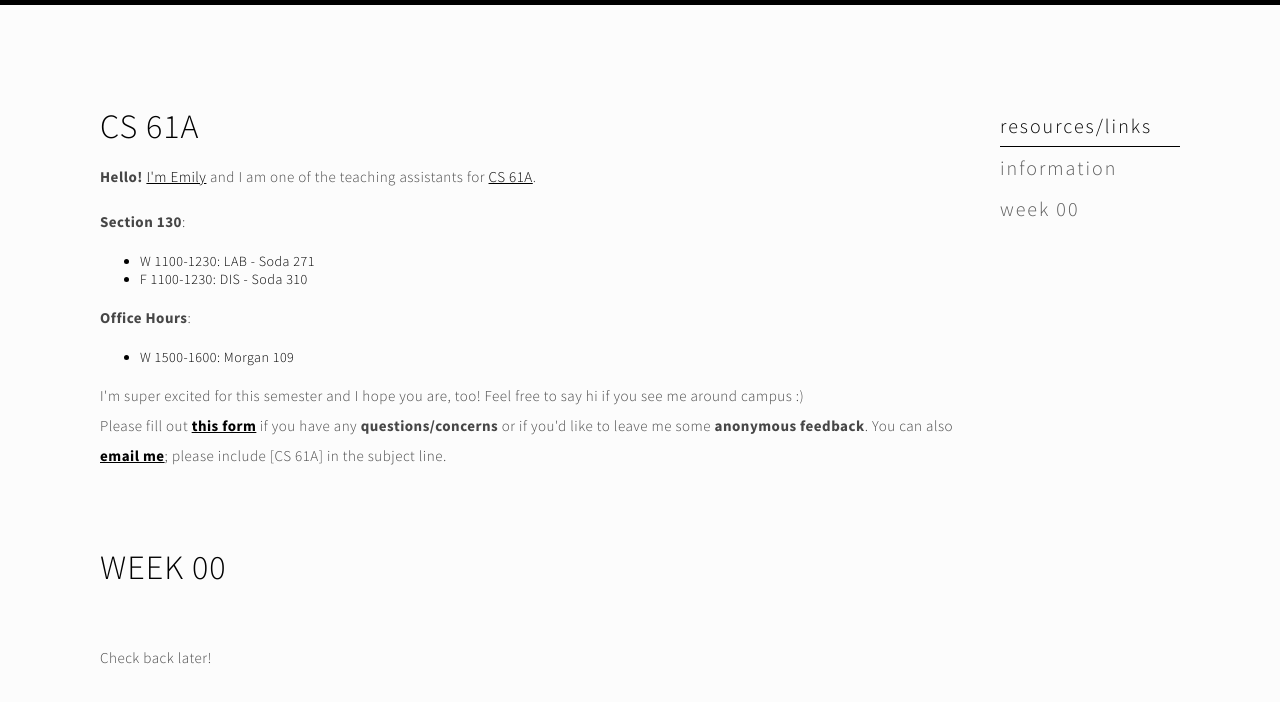
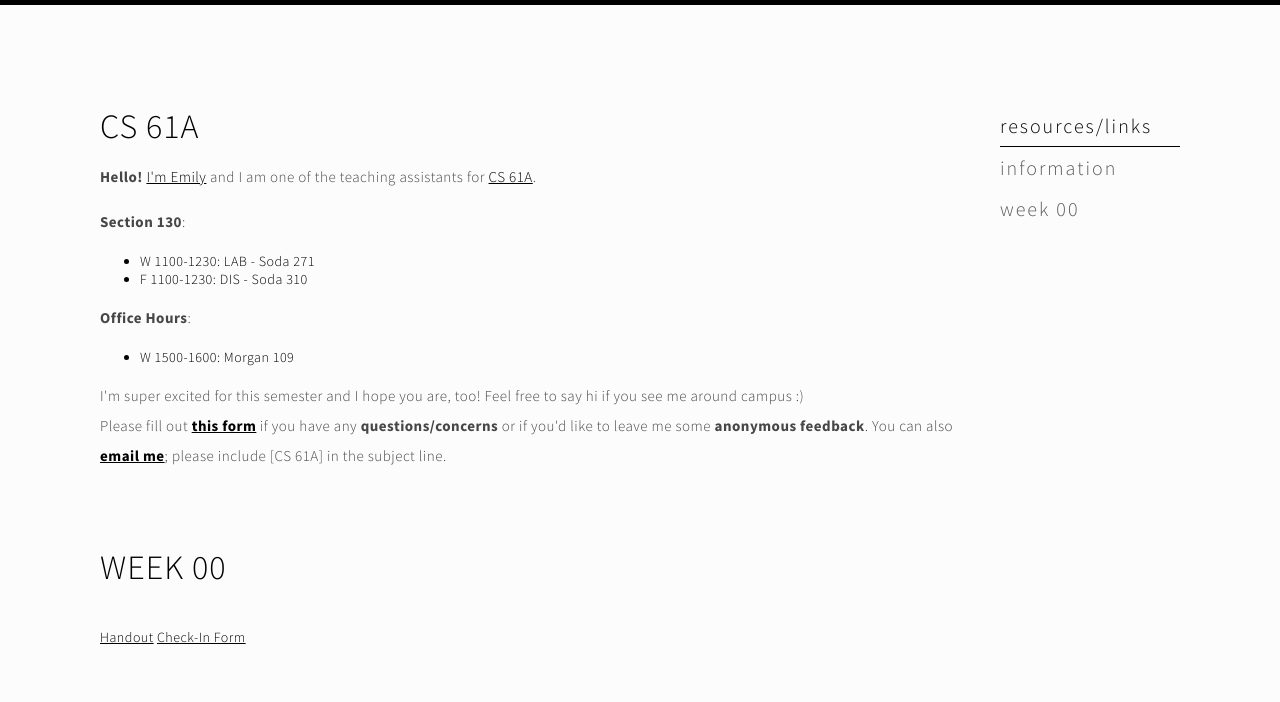
Before and after one commit to emilytsai/emilytsai.github.io, a plain HTML site: page cs61a-resources.html in a window 1280 px wide. Drawn offline with Linux system fonts and the light colour scheme.

Commit message:
Update with week 00 materials

```diff
--- a/cs61a-resources.html
+++ b/cs61a-resources.html
@@ -66,7 +66,8 @@
       <h3 class="cs61a">
         Week 00
       </h3>
-      <p>Check back later!</p>
+      <a href="./assets/disc00.pdf">Handout</a>
+      <a href="tinyurl.com/emily-week01">Check-In Form</a>
     </div>
 
     <!--
```
